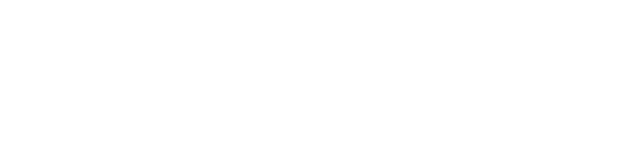
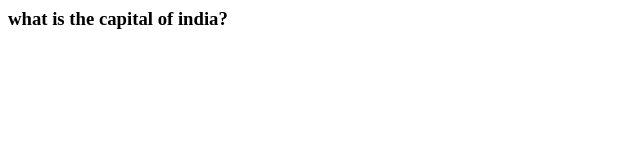
Before and after one commit to acciojob/trivia-sachinlaad0777, a website: page main.html in a window 1280 px wide. Shown: the whole page, without its empty margins (0-640 px from the left). Drawn offline with Linux system fonts and the light colour scheme.

Commit message:
Update main.html

```diff
--- a/main.html
+++ b/main.html
@@ -1,16 +1,5 @@
-<!DOCTYPE html>
-
-<html>
-
-<head>
-	<link rel="stylesheet" href="styles.css">
-</head>
-
 <body>
-	<!-- the entire body must be written by student -->
-    <script type="text/javascript" src="./script.js">
-</script>
-
+	<div>
+		<h3>what is the capital of india?</h3>
+	</div>
 </body>
-
-</html>
```
